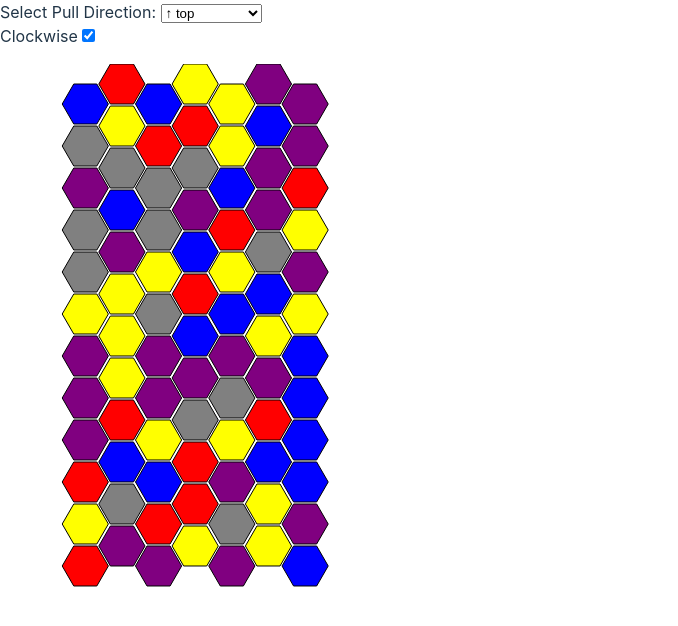
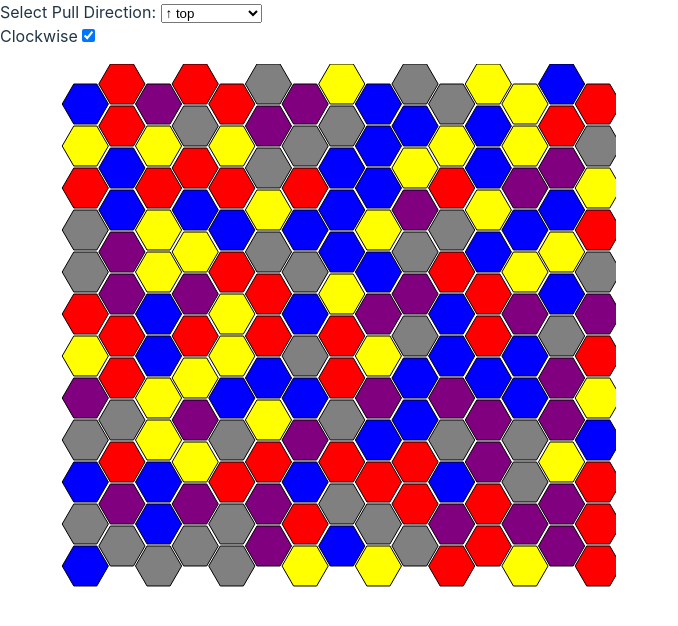
Before and after one commit to cdehaan/hexpull, a React (Vite) app: page / in a window 1280 px wide. Shown: the top 626 px of the page, without its empty margins (0-678 px from the left). Built offline with nearby package versions, Linux system fonts and the light colour scheme.

Commit message:
Use "index" in the hex object to keep track of svg refs, not the order of objects. This allows me to sort removed hexes, so they look to stack correctly after being removed. Added line, loop, and core which will be used for hexes part of a goal pattern.

```diff
--- a/src/App.tsx
+++ b/src/App.tsx
@@ -1,7 +1,7 @@
 import React, { useState, useEffect, useRef } from 'react';
 import DirectionSelector from './components/DirectionSelector';
 
-const NUMBER_OF_COLUMNS = 7;
+const NUMBER_OF_COLUMNS = 15;
 const NUMBER_OF_ROWS = 12;
 const HEX_HEIGHT = 40;
 const HEX_RATIO = 2 / Math.sqrt(3); // Ratio of hex width to height
@@ -9,7 +9,7 @@ const HEX_WIDTH = HEX_HEIGHT * HEX_RATIO; // Width of a hex
 const COLUMN_WIDTH = HEX_WIDTH * 0.75; // Width of a column
 const colors = ['red', 'blue', 'gray', 'yellow', 'purple'];
 
-type HexLocationType = { x: number | null; y: number | null; color: number; removedIndex: number | null };
+type HexLocationType = { x: number | null; y: number | null; color: number; removedIndex: number | null; index: number, line: boolean, loop: boolean, core: boolean };
 
 const HexGrid: React.FC = () => {
   const [initialPullDirection, setInitialPullDirection] = useState(1);
@@ -17,10 +17,14 @@ const HexGrid: React.FC = () => {
 
   const [hexLocations, setHexLocations] = useState<HexLocationType[]>(
     Array.from({ length: NUMBER_OF_COLUMNS * NUMBER_OF_ROWS }, (_, i) => ({
+      index: i,
       x: i % NUMBER_OF_COLUMNS,
       y: Math.floor(i / NUMBER_OF_COLUMNS),
       color: Math.floor(Math.random() * colors.length),
       removedIndex: null,
+      line: false,
+      loop: false,
+      core: false,
     }))
   );
 
@@ -30,7 +34,7 @@ const HexGrid: React.FC = () => {
 
   const moveHex = (index: number, newX: number, newY: number) => {
     setHexLocations((prev) =>
-      prev.map((loc, i) => (i === index ? { ...loc, x: newX, y: newY } : loc))
+      prev.map((loc) => (loc.index === index ? { ...loc, x: newX, y: newY } : loc))
     );
   };
 
@@ -85,6 +89,10 @@ const HexGrid: React.FC = () => {
           y: currentY,
           color: Math.floor(Math.random() * colors.length),
           removedIndex: null,
+          index: hexLocations.length,
+          line: false,
+          loop: false,
+          core: false,
         };
         setHexLocations((prev) => [...prev, newTile]);
         break;
@@ -108,8 +116,8 @@ const HexGrid: React.FC = () => {
     const removedTiles = hexLocations
       .filter((tile) => tile.removedIndex !== null)
       .sort((a, b) => (a.removedIndex! - b.removedIndex!));
-    hexLocations.forEach((hex, index) => {
-      const hexRef = hexRefs.current[index];
+    hexLocations.forEach((hex) => {
+      const hexRef = hexRefs.current[hex.index];
       if (hexRef) {
         if (hex.x !== null && hex.y !== null) {
           const xPos = hex.x * COLUMN_WIDTH + hex.x * 2 + HEX_WIDTH * 1;
@@ -118,7 +126,6 @@ const HexGrid: React.FC = () => {
         } else {
           const yOffset = removedTiles.findIndex((tile) => tile.removedIndex === hex.removedIndex) * HEX_HEIGHT * 0.67;
           hexRef.setAttribute('transform', `translate(0, ${yOffset})`);
-          hexRef.setAttribute('z-index', hex.removedIndex?.toString() || '0');
         }
       }
     });
@@ -126,6 +133,9 @@ const HexGrid: React.FC = () => {
 
   const totalWidth = (2 + NUMBER_OF_COLUMNS) * COLUMN_WIDTH + HEX_WIDTH * 0.25; // +2 is for the stack of used tiles on the right, 0.25 = some margin
   const totalHeight = (1 + NUMBER_OF_ROWS) * HEX_HEIGHT + HEX_HEIGHT * 0.25; // +1 is for the stagger of tiles in a row, 0.25 = some margin
+
+  const fieldHexes = hexLocations.filter((hex) => hex.removedIndex === null);
+  const removedHexes = hexLocations.filter((hex) => hex.removedIndex !== null);
 
   return (
     <>
@@ -139,10 +149,10 @@ const HexGrid: React.FC = () => {
         viewBox={`0 0 ${totalWidth} ${totalHeight}`}
         style={{ position: 'relative', margin: '1rem' }}
       >
-        {hexLocations.map((hex, index) => (
+        {fieldHexes.map((hex) => (
           <polygon
-            key={index}
-            ref={(el) => (hexRefs.current[index] = el)}
+            key={hex.index}
+            ref={(el) => (hexRefs.current[hex.index] = el)}
             points={`0,${HEX_HEIGHT / 2} ${HEX_WIDTH / 4},0 ${(HEX_WIDTH * 3) / 4},0 ${HEX_WIDTH},${HEX_HEIGHT / 2} ${(HEX_WIDTH * 3) / 4},${HEX_HEIGHT} ${HEX_WIDTH / 4},${HEX_HEIGHT}`}
             style={{
               fill: colors[hex.color],
@@ -154,6 +164,24 @@ const HexGrid: React.FC = () => {
             onClick={() => handleHexClick(hex.x!, hex.y!)}
           />
         ))}
+        {removedHexes
+          .sort((a, b) => (a.removedIndex! - b.removedIndex!))
+          .map((hex, pileIndex) => (
+          <polygon
+            key={hex.index}
+            ref={(el) => (hexRefs.current[hex.index] = el)}
+            points={`0,${HEX_HEIGHT / 2} ${HEX_WIDTH / 4},0 ${(HEX_WIDTH * 3) / 4},0 ${HEX_WIDTH},${HEX_HEIGHT / 2} ${(HEX_WIDTH * 3) / 4},${HEX_HEIGHT} ${HEX_WIDTH / 4},${HEX_HEIGHT}`}
+            style={{
+              fill: colors[hex.color],
+              stroke: 'black',
+              strokeWidth: '1px',
+              cursor: 'pointer',
+              transition: 'transform 0.3s ease',
+              filter: pileIndex%2 === 1 ? 'drop-shadow(0 0 2px white)' : undefined,
+            }}
+            onClick={() => handleHexClick(hex.x!, hex.y!)}
+          />
+        ))}
       </svg>
     </>
   );
```
